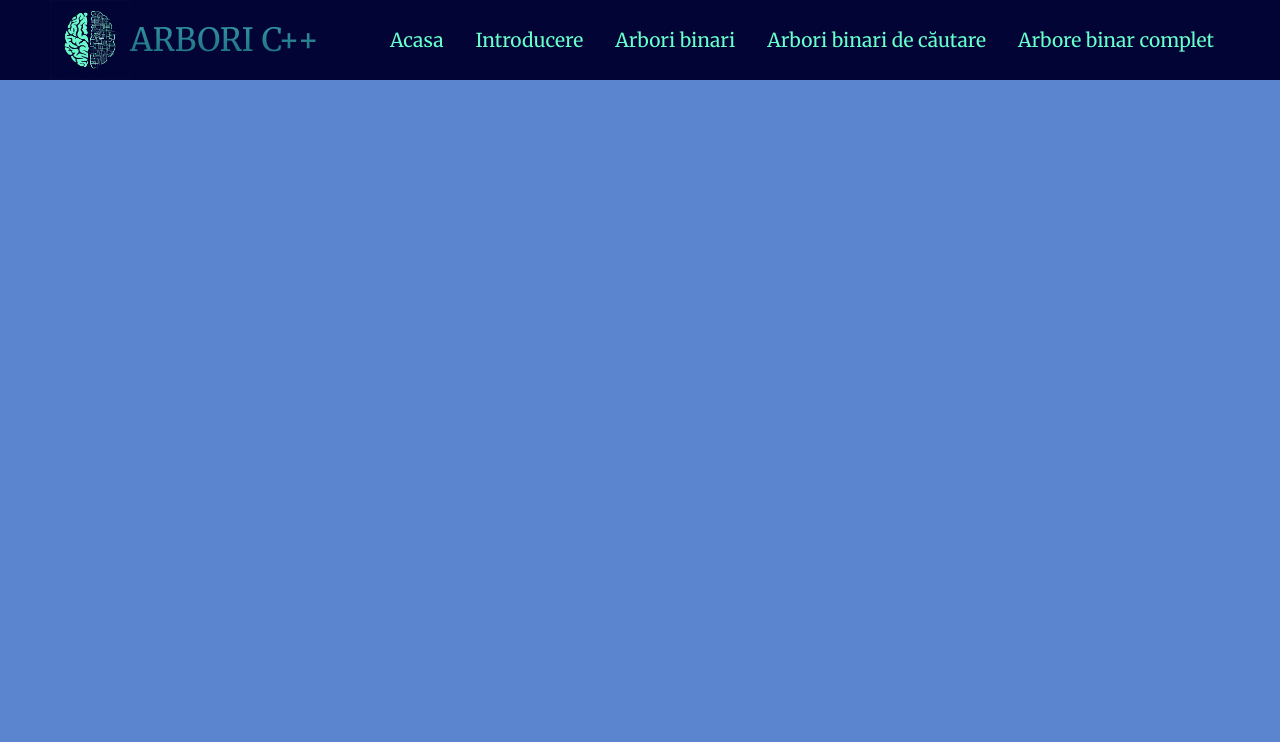
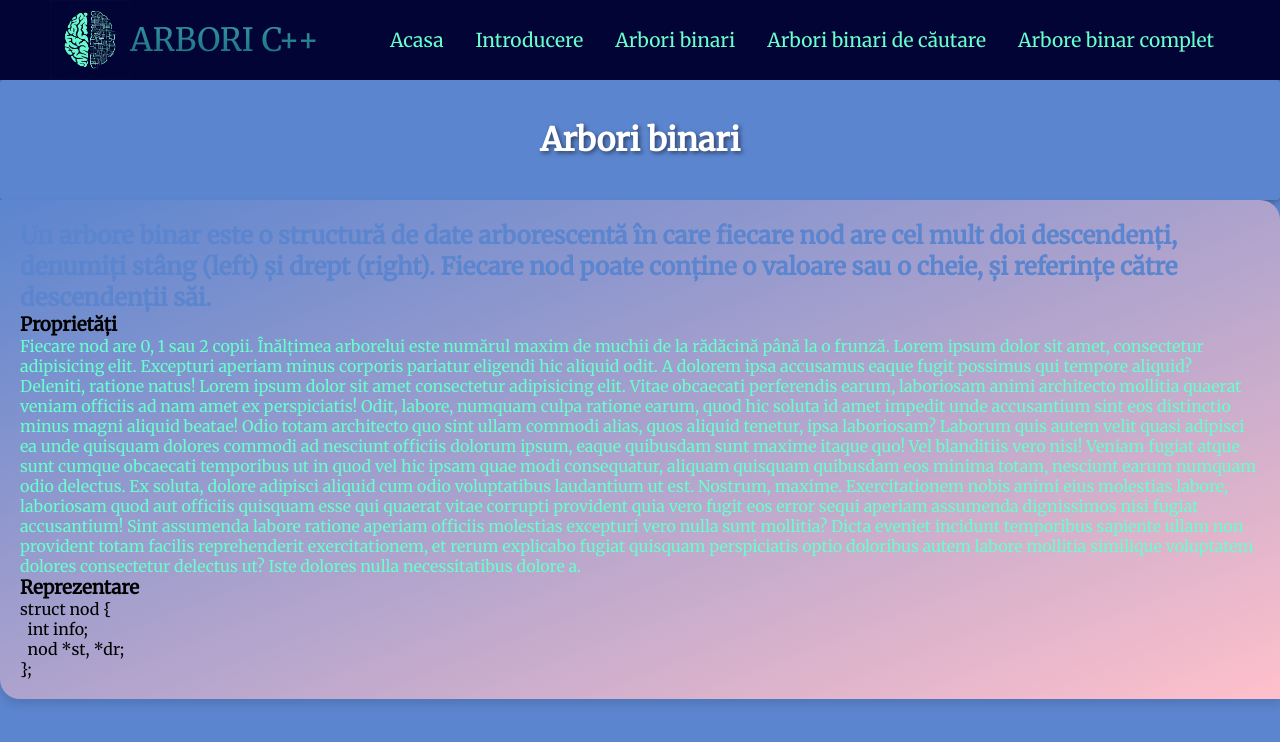
Before and after one commit to danyrbb/Structuri-arborescente, a plain HTML site: page introducere.html in a window 1280 px wide. Drawn offline with Linux system fonts and the light colour scheme.

Commit message:
Update introducere.html

```diff
--- a/introducere.html
+++ b/introducere.html
@@ -37,7 +37,26 @@
         </ul>
     </div>
    </nav>
+   <div class="services" id="arbori-binari">
+    <h1>Arbori binari</h1>
+    <div class="services__container">
+       <div class="services__card">
+          <h2>Un arbore binar este o structură de date arborescentă în care fiecare nod are cel mult doi descendenți, denumiți stâng (left) și drept (right). Fiecare nod poate conține o valoare sau o cheie, și referințe către descendenții săi.</h2>
+          <h3>Proprietăți</h3>
+          <p>Fiecare nod are 0, 1 sau 2 copii. Înălțimea arborelui este numărul maxim de muchii de la rădăcină până la o frunză.
+            Lorem ipsum dolor sit amet, consectetur adipisicing elit. Excepturi aperiam minus corporis pariatur eligendi hic aliquid odit. A dolorem ipsa accusamus eaque fugit possimus qui tempore aliquid? Deleniti, ratione natus!
+            Lorem ipsum dolor sit amet consectetur adipisicing elit. Vitae obcaecati perferendis earum, laboriosam animi architecto mollitia quaerat veniam officiis ad nam amet ex perspiciatis! Odit, labore, numquam culpa ratione earum, quod hic soluta id amet impedit unde accusantium sint eos distinctio minus magni aliquid beatae! Odio totam architecto quo sint ullam commodi alias, quos aliquid tenetur, ipsa laboriosam? Laborum quis autem velit quasi adipisci ea unde quisquam dolores commodi ad nesciunt officiis dolorum ipsum, eaque quibusdam sunt maxime itaque quo! Vel blanditiis vero nisi! Veniam fugiat atque sunt cumque obcaecati temporibus ut in quod vel hic ipsam quae modi consequatur, aliquam quisquam quibusdam eos minima totam, nesciunt earum numquam odio delectus. Ex soluta, dolore adipisci aliquid cum odio voluptatibus laudantium ut est. Nostrum, maxime. Exercitationem nobis animi eius molestias labore, laboriosam quod aut officiis quisquam esse qui quaerat vitae corrupti provident quia vero fugit eos error sequi aperiam assumenda dignissimos nisi fugiat accusantium! Sint assumenda labore ratione aperiam officiis molestias excepturi vero nulla sunt mollitia? Dicta eveniet incidunt temporibus sapiente ullam non provident totam facilis reprehenderit exercitationem, et rerum explicabo fugiat quisquam perspiciatis optio doloribus autem labore mollitia similique voluptatem dolores consectetur delectus ut? Iste dolores nulla necessitatibus dolore a.
+          </p>
+          <h3>Reprezentare</h3>
+          <pre><code>struct nod {
+  int info;
+  nod *st, *dr;
+};</code></pre>
+       </div>
+    </div>
+ </div>
       <script src="app.js"></script>
 
 </body>
+
 </html>
```
